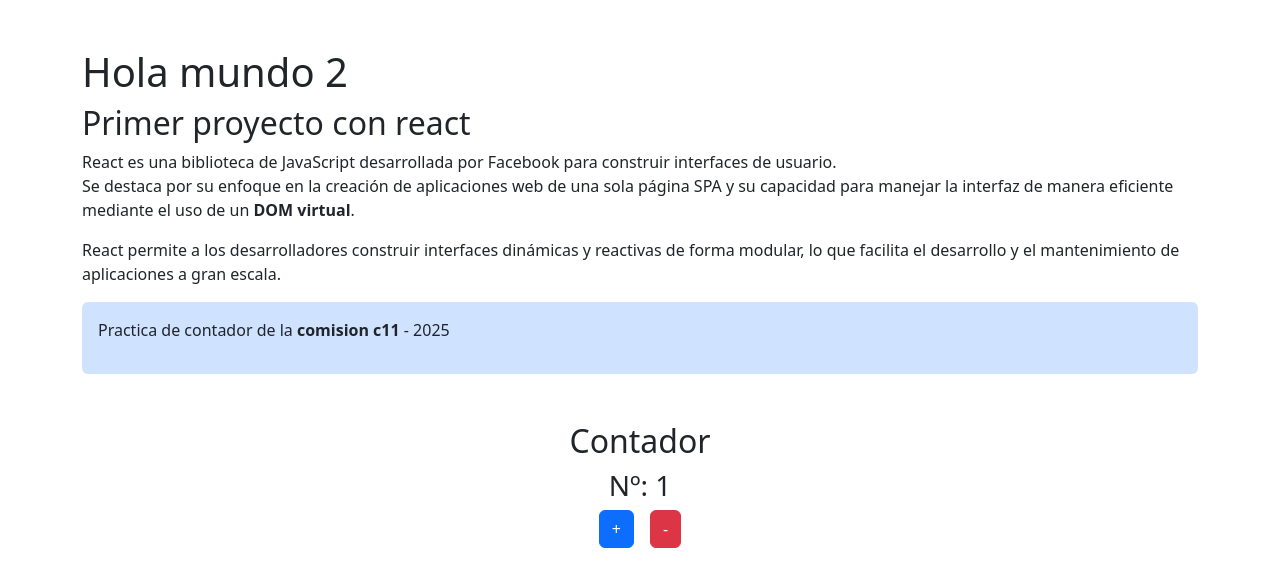
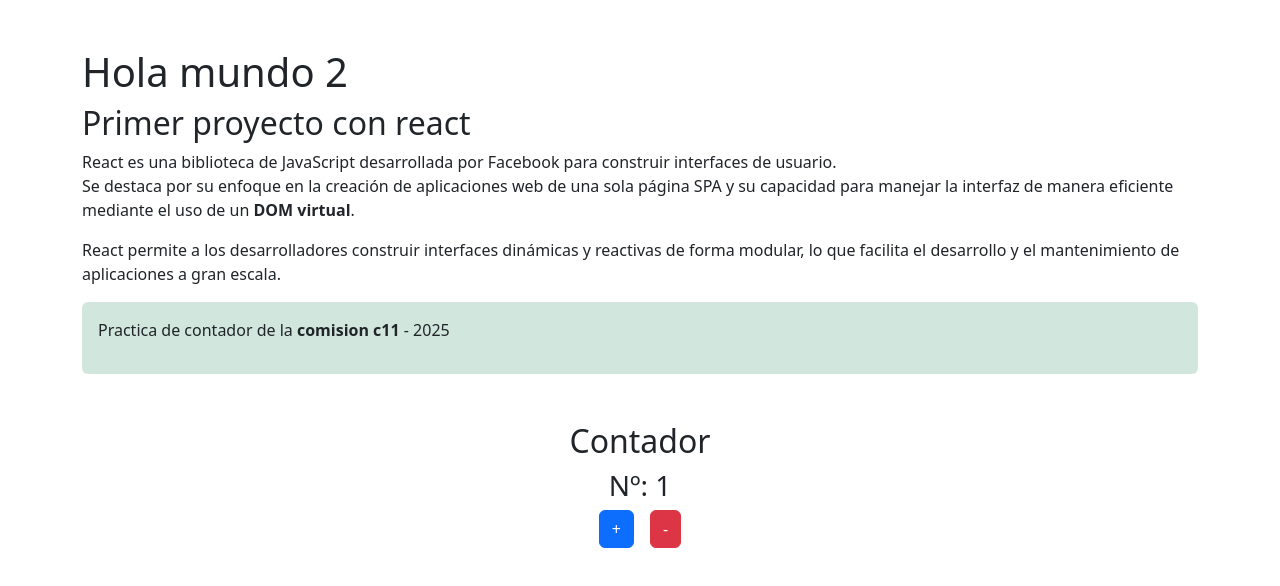
Before and after one commit to rollingcodeschool/contador-c11, a React (Vite) app: page / in a window 1280 px wide. Shown: the top 586 px of the page. Built offline with nearby package versions, Linux system fonts and the light colour scheme.

Commit message:
cambie el color del alert

```diff
--- a/src/components/Informacion.jsx
+++ b/src/components/Informacion.jsx
@@ -14,7 +14,7 @@ const Informacion = ({ anio, comisionProps }) => {
         reactivas de forma modular, lo que facilita el desarrollo y el
         mantenimiento de aplicaciones a gran escala.
       </p>
-      <article className="bg-primary-subtle p-3 rounded-2">
+      <article className="bg-success-subtle p-3 rounded-2">
         <p>
           Practica de contador de la <strong>comision {comisionProps}</strong> -{" "}
           {anio}
```
